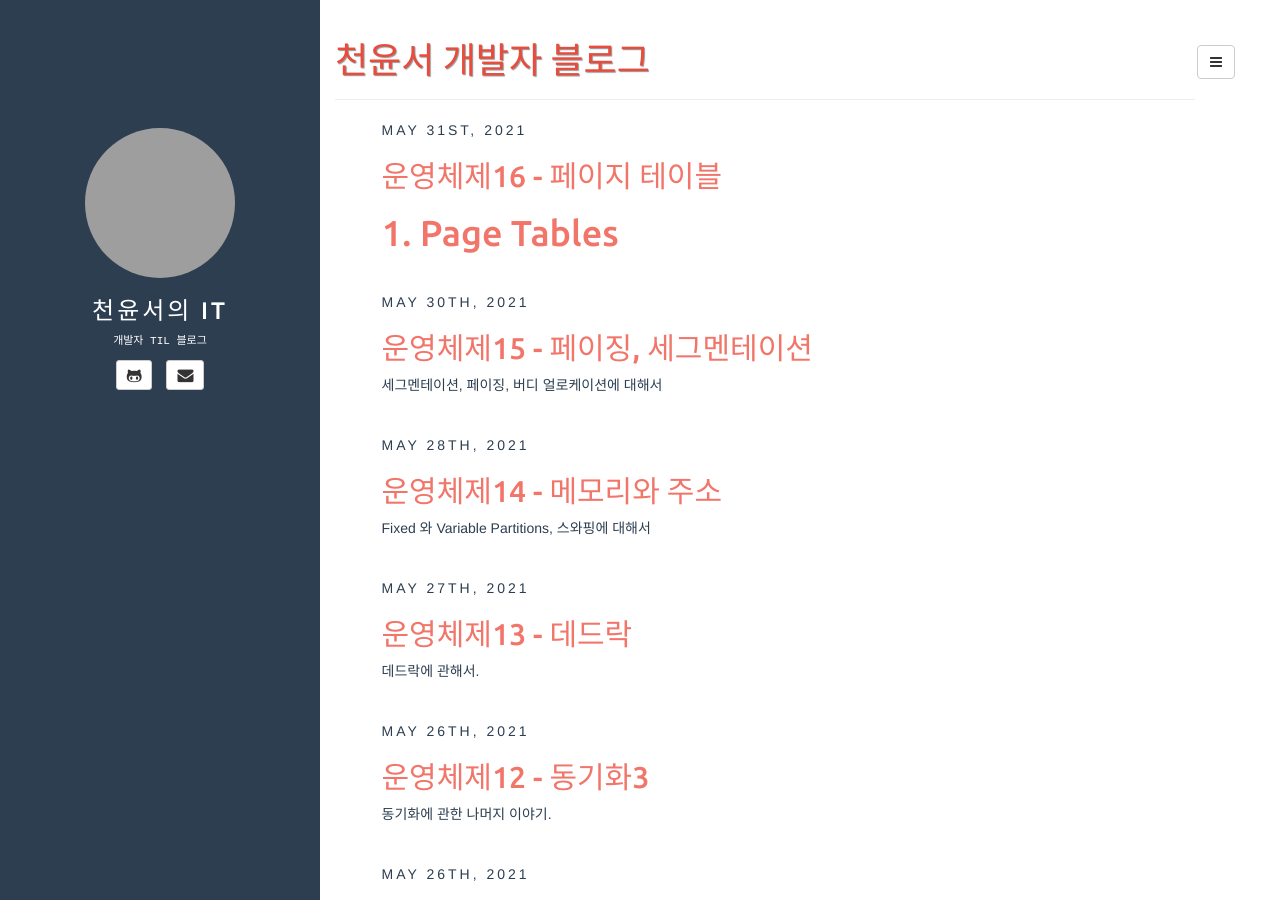
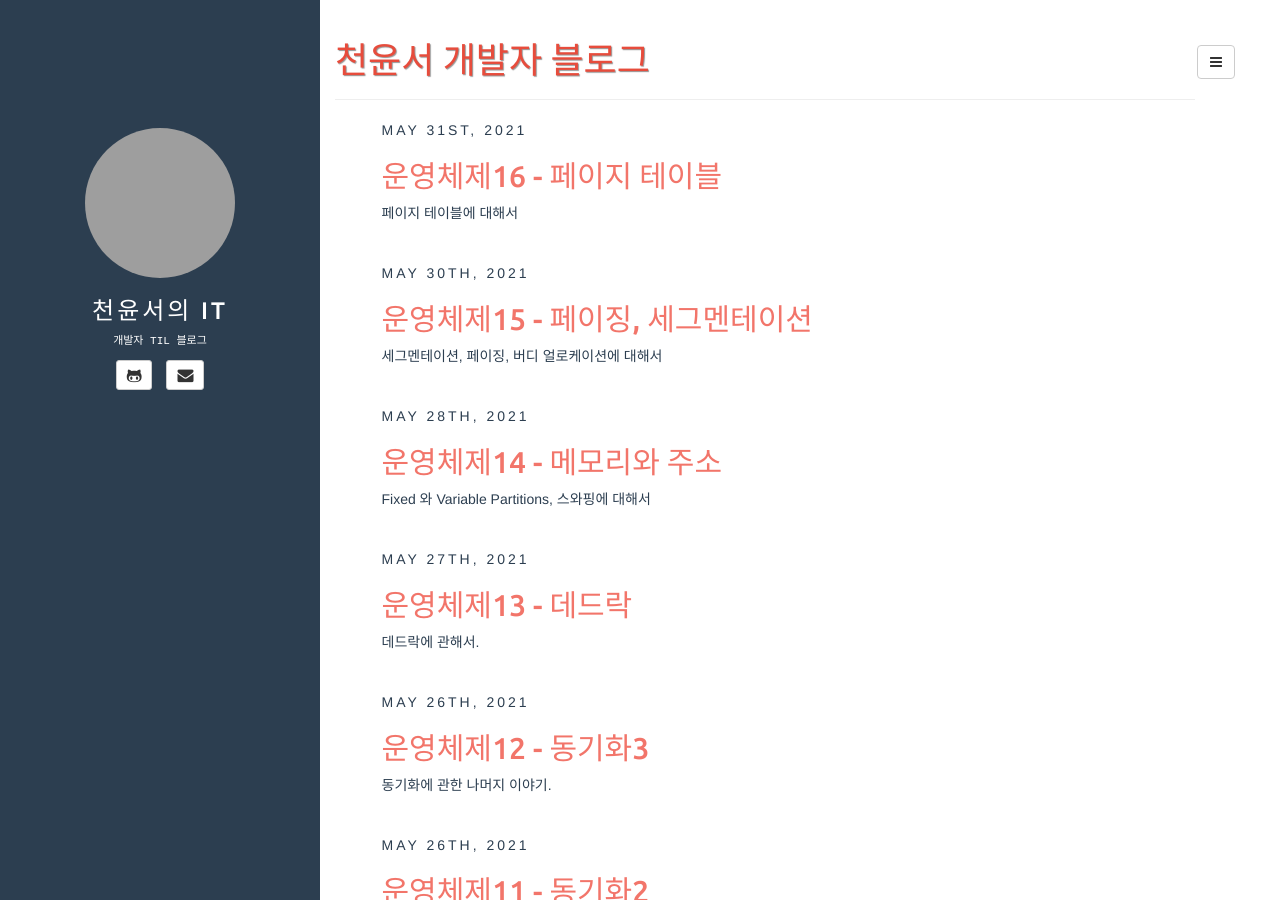
Before and after one commit to chunyunseo/chunyunseo.github.io, a Jekyll site: the page built from index.html, in a window 1280 px wide and 900 px high. Built offline with Jekyll 4.4.1, drawn with Linux system fonts in a browser that asks for light colours; the list of posts is cut into pages by our own code; part of the change alters nothing that is shown; grey boxes are pictures that could not be loaded.

Commit message:
Update 2021-05-31-OS16.md

```diff
--- a/_posts/2021-05-31-OS16.md
+++ b/_posts/2021-05-31-OS16.md
@@ -3,7 +3,7 @@ layout: post
 title: 운영체제16 - 페이지 테이블
 categories: [Today i learn]
 tags: [OS, TIL, C]
-description:
+description: 페이지 테이블에 대해서
 ---
 
 # 1. Page Tables
@@ -33,3 +33,54 @@ description:
 - Virtual address가 32 bit, Physical address가 20bit, Page size가 4KB 인경우.
 - Offset은 log(2, 4096)으로 12bit(3Word)가 된다.
 - VPN은 32-12로 20bit(5Word)
+- Page table entries는 2^20 이다.
+
+
+
+# 3. PTE(Page Table Entry)
+
+
+
+![image-20210601225824780](https://raw.githubusercontent.com/chunyunseo/ImageRepo/image/img/image-20210601225824780.png)
+
+- V: Valid. PTE가 사용될 수 있는가.
+- R: Reference, 페이지가 참조된 적 이 있는가.
+- M: Modifty, 페이지가 수정됐는가.
+- Prot: Protection, Read, Write, Execute 등을 조정.
+
+
+
+# 4. Page Table Structures
+
+![image-20210601230014577](https://raw.githubusercontent.com/chunyunseo/ImageRepo/image/img/image-20210601230014577.png)
+
+- Linear Page Table: 페이지 테이블의 스페이스 오버헤드가 크다.
+- 8kB의 페이지와 함께 64bit address space를 쓴다면, 프로세스당 2^51\*8 = 16PB가 필요하다.
+
+---
+
+![image-20210601230317115](https://raw.githubusercontent.com/chunyunseo/ImageRepo/image/img/image-20210601230317115.png)
+
+![image-20210601230348655](https://raw.githubusercontent.com/chunyunseo/ImageRepo/image/img/image-20210601230348655.png)
+
+![image-20210601230412636](https://raw.githubusercontent.com/chunyunseo/ImageRepo/image/img/image-20210601230412636.png)
+
+- Hierarchical Page Table: 계층적으로 쪼개쓰면 오버헤드가 약해진다.
+- 안쓰는데는 할당을 안하기에 Compact while supporting sparse-address space.
+- 물리적 메모리 관리가 쉽다. 운영체제가 찍는데 가보면서 읽으면 되니까.
+- external frgamentation이 덜 발생한다.
+- 페이지 테이블 룩업에 오버헤드가 많이 걸린다.
+
+# 5. TLB
+
+- 어드레스 translation한걸 저장하는 것.
+- 잠깐 저장시키고 hit해서 있으면 바로가고 없으면 table 뒤져서 업데이트.
+
+---
+
+![image-20210601230728822](https://raw.githubusercontent.com/chunyunseo/ImageRepo/image/img/image-20210601230728822.png)
+
+- 한 번 하면 TLB에 써놓음.
+- 다 차면 어떤건 빼고 새로운걸 넣고 간다.
+- context switching이 일어나면 TLB가 안맞으니까 싹 비운다. 운영체제가 Page Table을 바꾸고 하드웨어한테 TLB를 날리라고 지시함.
+- 혹은 field를추가해서 Process A용 TLB 엔트리 이런식으로 적어놓는 ASIDs(address-space Identification) 방식도 있다. 이 방식은 잘 안사용된다고 한다.
```
